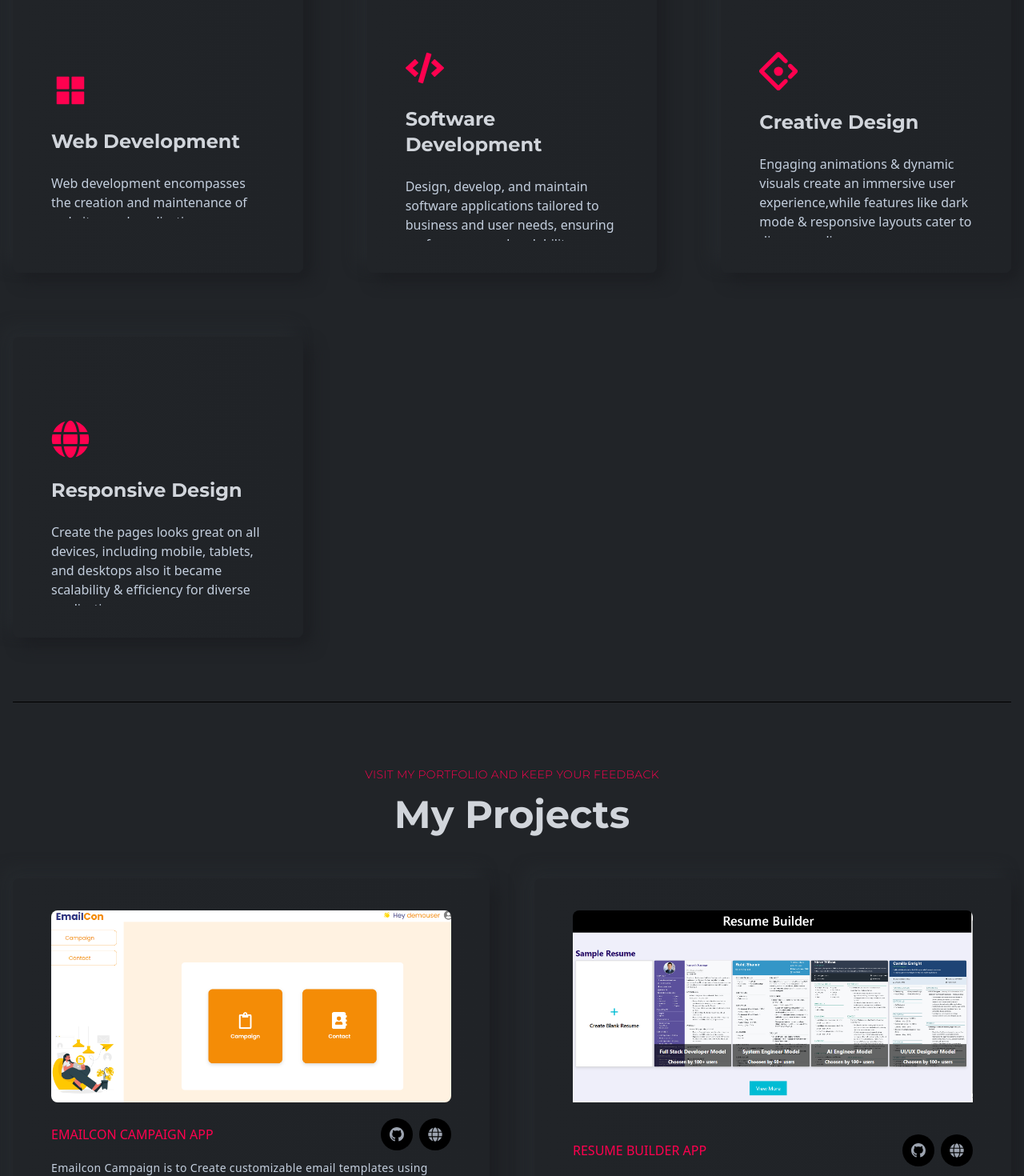
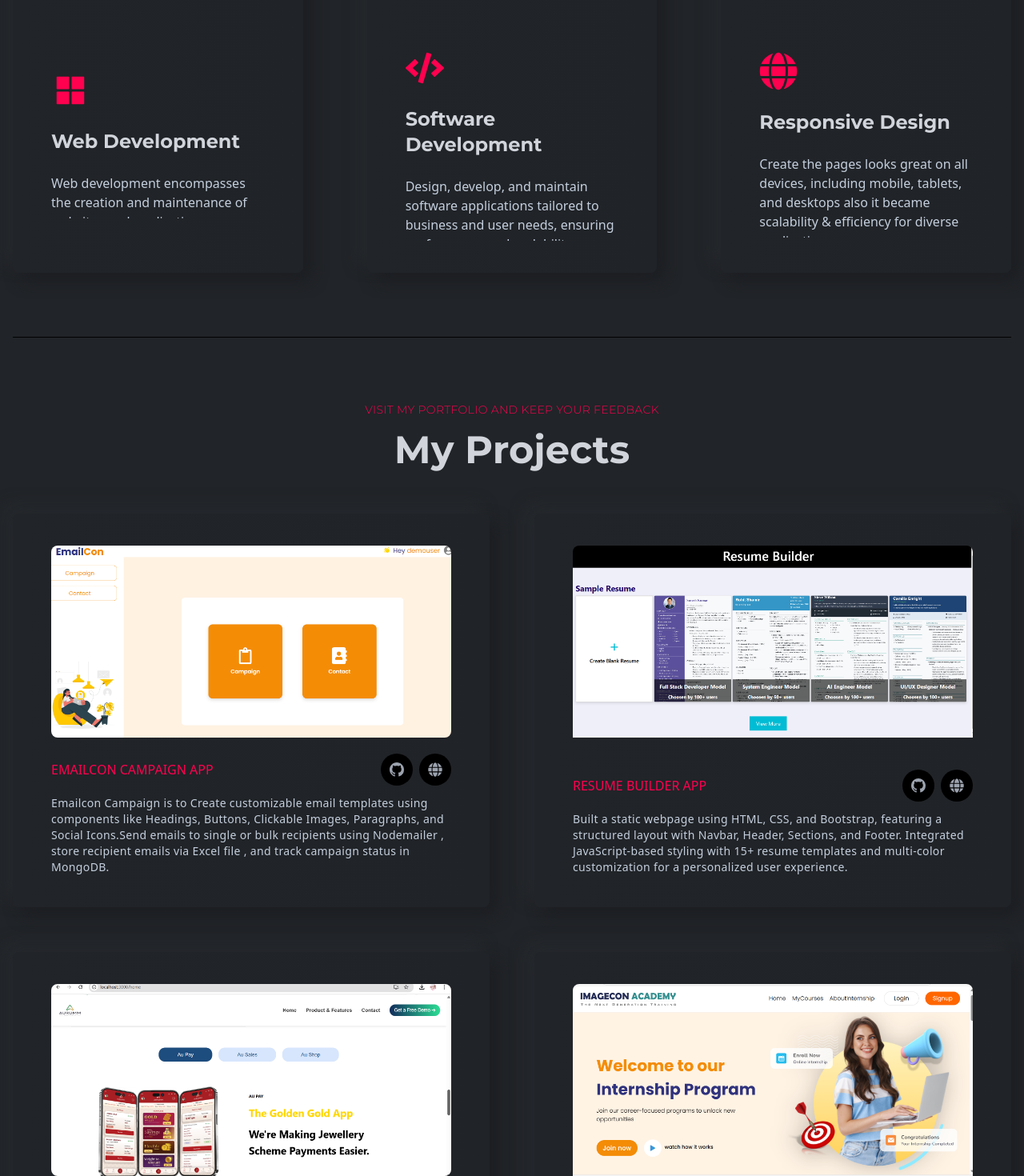
Before and after one commit to megario55/React-Portfolio, a React (Create React App) app in the folder Megarajan_Portfolio/: page / in a window 1280 px wide. Shown: the part 800-2270 px from the top of the page at 80% size. Built offline with nearby package versions, Linux system fonts and the light colour scheme.

Commit message:
update project

```diff
--- a/Megarajan_Portfolio/src/components/projects/Projects.js
+++ b/Megarajan_Portfolio/src/components/projects/Projects.js
@@ -5,7 +5,7 @@ import ProjectsCard from './ProjectsCard';
 import img05 from '../../assets/images/Emailcon.png';
 import img02 from '../../assets/images/Resume-builder.png';
 import img03 from '../../assets/images/Internship.png';
-import img04 from '../../assets/images/Employe-portal.png';
+import img04 from '../../assets/images/ATTS-Aurumm.png';
 // import img05 from '../../assets/images/project05.png';
 import img01 from '../../assets/images/React-clone.png'
 import img06 from '../../assets/images/Shopify.png';
@@ -40,13 +40,12 @@ resume templates and multi-color customization for a personalized user experienc
           alt='https://github.com/megario55/Resume-Builder'
           alt2='https://megario55.github.io/Resume-Builder/Resume-frontpage.html'
         />
-        {/* added campus voices  */}
         <ProjectsCard
-          title="Notes App"
-          des="The main objective of project is became portable and easily add,delete,read and update datas.Here I can use Restapi to fetch data from front end with help of writing schema and various types of Npm packages like mongoose,express,axios,cors,and react-router-dom"
+          title="ATTS Aurumm Project"
+          des="ATTS Aurumm is a web application that provides a cutting-edge solution designed to streamline and enhance jewellery store operations. By integrating advanced technology with industry expertise, AURUMM ensures seamless inventory management, secure transactions, and an intuitive user experience."
           src={img04}
-          alt='https://github.com/megario55/Notes-App'
-          alt2='https://notes-app-six-pi.vercel.app/'
+          alt='https://github.com/megario55/ATTS-Aurumm'
+          alt2='https://atts-aurumm.onrender.com/'
         />
         <ProjectsCard
           title="Internship App"
--- a/Megarajan_Portfolio/src/data/data.js
+++ b/Megarajan_Portfolio/src/data/data.js
@@ -16,12 +16,12 @@ export const featuresData = [
     title: "Software Development",
     des: "Design, develop, and maintain software applications tailored to business and user needs, ensuring performance and scalability.",
   },
-  {
-    id: 5,
-    icon: <SiAntdesign />,
-    title: "Creative Design",
-    des:"Engaging animations & dynamic visuals create an immersive user experience,while features like dark mode & responsive layouts cater to diverse audiences."
-  },
+  // {
+  //   id: 5,
+  //   icon: <SiAntdesign />,
+  //   title: "Creative Design",
+  //   des:"Engaging animations & dynamic visuals create an immersive user experience,while features like dark mode & responsive layouts cater to diverse audiences."
+  // },
   {
     id: 6,
     icon: <FaGlobe />,
```
Also changed, not shown: Megarajan_Portfolio/src/assets/images/ATTS-Aurumm.png (added).
